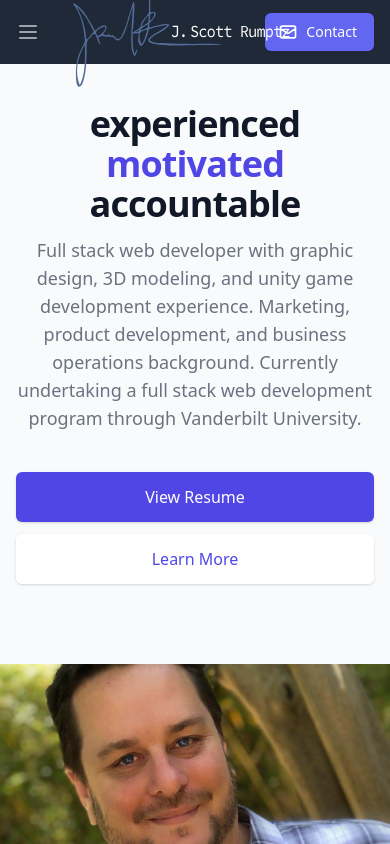
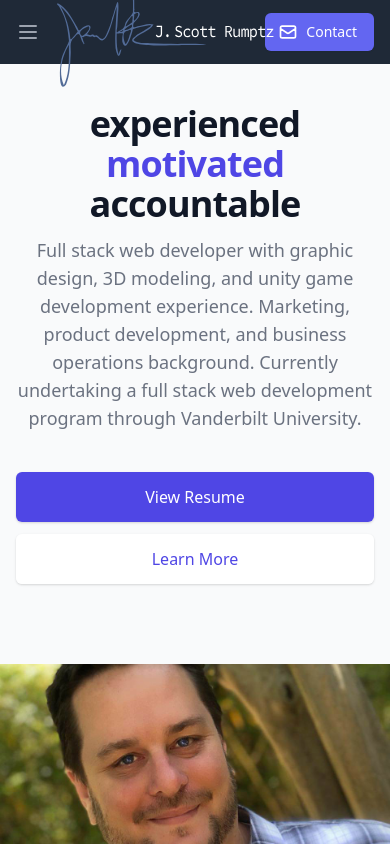
Before and after one commit to jscottrumptz/rumptz.tech, a React (Create React App) app: page / in a window 390 px wide. Shown: the top 844 px of the page. Built offline with nearby package versions, Linux system fonts and the light colour scheme.

Commit message:
logo placement adjustment

```diff
--- a/src/components/Nav/index.js
+++ b/src/components/Nav/index.js
@@ -37,7 +37,7 @@ function Nav(props) {
                             </a>
                         </div>
                         <div className="flex-shrink-0 flex items-center z-50">
-                            <img className="block lg:hidden pl-4 pt-3 h-28 w-auto"
+                            <img className="block lg:hidden pt-3 h-28 w-auto"
                                  src={logo} alt="J. Scott Rumptz"/>
                                 <img className="hidden lg:block pt-3 h-28 w-auto"
                                      src={logo}
```
